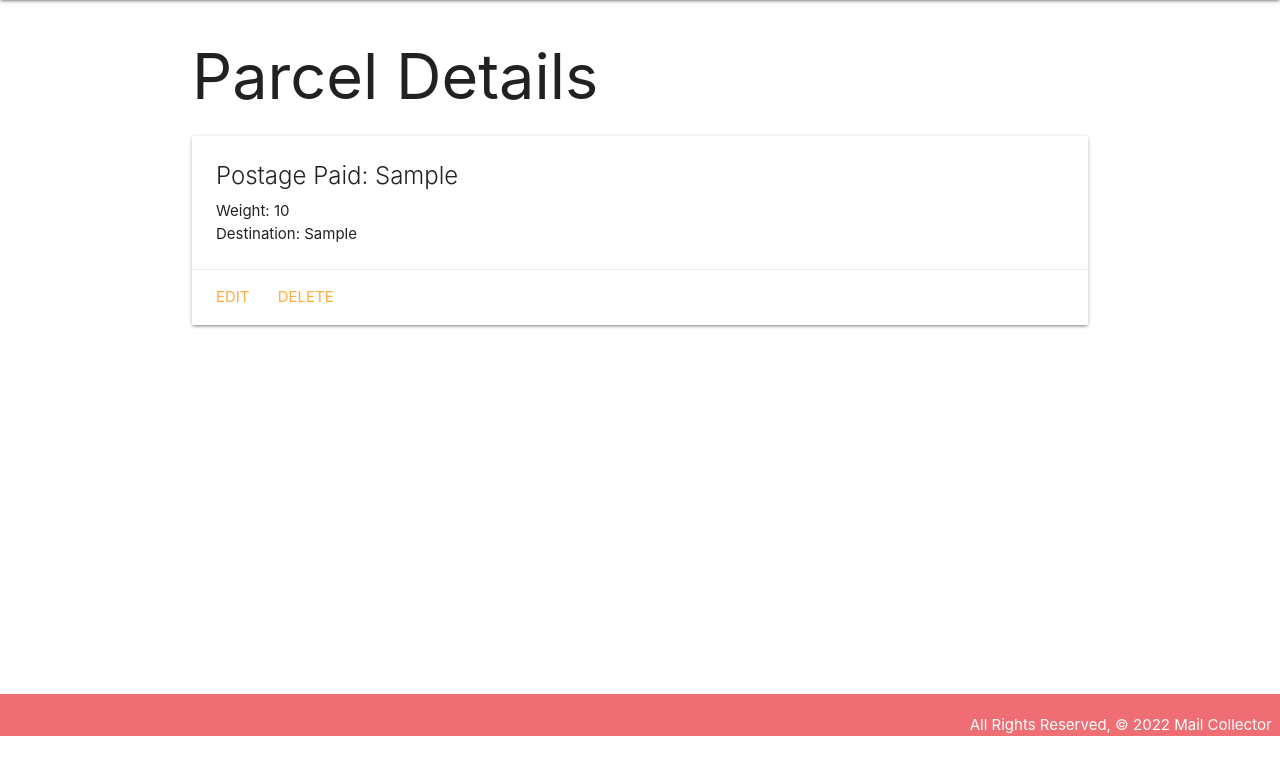
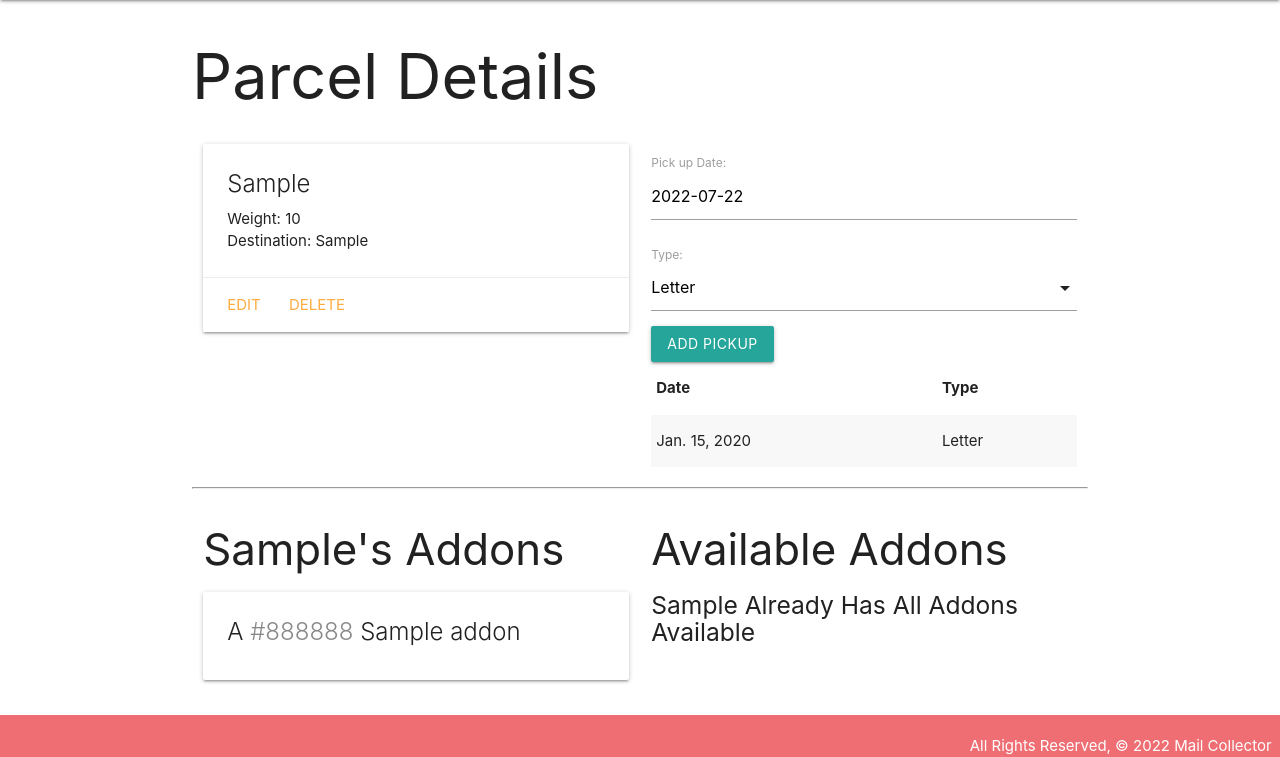
Before and after one commit to dominikconway/mail_collector, a Django app: page /parcels/1/ in a window 1280 px wide. Shown: the part 64-821 px from the top of the page. Before the commit the page ends 800 px from the top, so only its background shows below. Run offline with Django 4.2, Linux system fonts and the light colour scheme; tables that the repository leaves empty hold one stand-in row (values such as "Sample post").

Commit message:
adds one to many and many to many relationships

```diff
--- a/main_app/admin.py
+++ b/main_app/admin.py
@@ -1,4 +1,6 @@
 from django.contrib import admin
-from .models import Parcel
+from .models import Parcel, PickUp, Addon
 
 admin.site.register(Parcel)
+admin.site.register(PickUp)
+admin.site.register(Addon)
--- /dev/null
+++ b/main_app/forms.py
@@ -0,0 +1,7 @@
+from django.forms import ModelForm
+from .models import PickUp
+
+class PickUpForm(ModelForm):
+  class Meta:
+    model = PickUp
+    fields = ['date', 'type']
--- a/main_app/models.py
+++ b/main_app/models.py
@@ -1,13 +1,48 @@
+from datetime import date
 from django.db import models
 from django.urls import reverse
+
+TYPES = (
+    ('L', 'Letter'),
+    ('P', 'Package'),
+    ('F', 'Flat')
+)
+
+class Addon(models.Model):
+  name = models.CharField(max_length=50)
+  color = models.CharField(max_length=20)
+
+  def __str__(self):
+    return self.name
+
+  def get_absolute_url(self):
+    return reverse('addons_detail', kwargs={'pk': self.id})
 
 class Parcel(models.Model):
     postage = models.CharField(max_length=100)
     weight = models.IntegerField()
     destination = models.CharField(max_length=100)
 
+    addons = models.ManyToManyField(Addon)
+
     def __str__(self):
         return self.postage
 
     def get_absolute_url(self):
         return reverse('detail', kwargs={'parcel_id': self.id})
+
+
+class PickUp(models.Model):
+    date = models.DateField('Pick up Date')
+    type = models.CharField(max_length=1,
+    choices=TYPES,
+    default=TYPES[0][0]
+    )
+
+    parcel = models.ForeignKey(Parcel, on_delete=models.CASCADE)
+
+    def __str__(self):
+        return f"{self.get_type_display()} on {self.date}"
+
+    class Meta:
+        ordering = ['-date']
--- a/main_app/templates/base.html
+++ b/main_app/templates/base.html
@@ -8,6 +8,7 @@
   <title>Mail Collector</title>
   <link rel="stylesheet" href="https://cdnjs.cloudflare.com/ajax/libs/materialize/1.0.0/css/materialize.min.css">
   <link rel="stylesheet" type="text/css" href="{% static 'css/style.css' %}">
+  <script src="https://cdnjs.cloudflare.com/ajax/libs/materialize/1.0.0/js/materialize.min.js"></script>
 </head>
 <body>
   <header class="navbar-fixed">
--- a/main_app/templates/parcels/detail.html
+++ b/main_app/templates/parcels/detail.html
@@ -3,16 +3,93 @@
 
 <h1>Parcel Details</h1>
 
+<div class="row">
+  <div class="col s6">
     <div class="card">
       <div class="card-content">
-    <span class="card-title">Postage Paid: {{ parcel.postage }}</span>
+        <span class="card-title">{{ parcel.postage }}</span>
         <p>Weight: {{ parcel.weight }}</p>
         <p>Destination: {{ parcel.destination }}</p>
       </div>
       <div class="card-action">
         <a href="{% url 'parcels_update' parcel.id %}">Edit</a>
-    <a href="{% url 'parcels_delete' parcel.id %}">Delete</a>
+        <a href="{% url 'parcels_update' parcel.id %}">Delete</a>
       </div>
     </div>
+  </div>
+  <div class="col s6">
+    <form action="{% url 'add_pickup' parcel.id %}" method="post">
+      {% csrf_token %}
+      {{ pickup_form.as_p }}
+      <input type="submit" class="btn" value="Add Pickup">
+    </form>
+    <table class="striped">
+      <thead>
+        <tr><th>Date</th><th>Type</th></tr>
+      </thead>
+      <tbody>
+        {% for pickup in parcel.pickup_set.all %}
+          <tr>
+            <td>{{pickup.date}}</td>
+            <td>{{pickup.get_type_display}}</td>
+          </tr>
+        {% endfor %}
+      </tbody>
+    </table>
+  </div>
+</div>
+<hr>
+<div class="row">
+	<div class="col s6">
+		<h3>{{ parcel.postage }}'s Addons</h3>
+    {% if parcel.addons.count %}
+      {% for addon in parcel.addons.all %}
+        <div class="card">
+			<div class="card-content">
+				<span class="card-title">
+					A <span style="color: {{ addon.color }}">{{ addon.color }}</span> {{ addon.name }}
+            </span>
+          </div>
+        </div>
+      {% endfor %}
+    {% else %}
+      <h5>No Addons :(</h5>
+    {% endif %}
+  </div>
+  <!-- Available toys will come after this line -->
+  <div class="col s6">
+    <h3>Available Addons</h3>
+    {% if addons.count %}
+      {% for addon in addons.all %}
+        <div class="card">
+          <div class="card-content">
+            <span class="card-title">
+              A <span style="color: {{ addon.color }}">{{ addon.color }}</span> {{ addon.name }}
+            </span>
+          </div>
+          <div class="card-action">
+            <form action="{% url 'assoc_addon' parcel.id addon.id %}" method="post">
+                {% csrf_token %}
+              <button type="submit" class="btn">Add</button>
+            </form>
+          </div>
+        </div>
+      {% endfor %}
+    {% else %}
+      <h5>{{parcel.postage}} Already Has All Addons Available</h5>
+    {% endif %}
+  </div>
+</div>
+<script>
+  var dateEl = document.getElementById('id_date');
+  M.Datepicker.init(dateEl, {
+    format: 'yyyy-mm-dd',
+    defaultDate: new Date(),
+    setDefaultDate: true,
+    autoClose: true
+  });
 
+  var selectEl = document.getElementById('id_type');
+  M.FormSelect.init(selectEl);
+</script>
 {% endblock %}
--- a/main_app/urls.py
+++ b/main_app/urls.py
@@ -9,4 +9,11 @@ urlpatterns = [
     path('parcels/create/', views.ParcelCreate.as_view(), name='parcels_create'),
     path('parcels/<int:pk>/update', views.ParcelUpdate.as_view(), name='parcels_update'),
     path('parcels/<int:pk>/delete/', views.ParcelDelete.as_view(), name='parcels_delete'),
+    path('parcels/<int:parcel_id>/add_pickup/', views.add_pickup, name='add_pickup'),
+    path('parcels/<int:parcel_id>/assoc_toy/<int:addon_id>/', views.assoc_addon, name='assoc_addon'),
+    path('addons/', views.AddonList.as_view(), name='addons_index'),
+    path('addons/<int:pk>/', views.AddOnsDetail.as_view(), name='addons_detail'),
+    path('addons/create/', views.AddOnsCreate.as_view(), name='addons_create'),
+    path('addons/<int:pk>/update/', views.AddOnsUpdate.as_view(), name='addons_update'),
+    path('addons/<int:pk>/delete/', views.AddonsDelete.as_view(), name='addons_delete'),
 ]
--- a/main_app/views.py
+++ b/main_app/views.py
@@ -1,6 +1,8 @@
-from django.shortcuts import render
+from django.shortcuts import redirect, render
 from django.views.generic.edit import CreateView, UpdateView, DeleteView
-from .models import Parcel
+from django.views.generic import ListView, DetailView
+from .models import Parcel, Addon
+from .forms import PickUpForm
 from django.http import HttpResponse
 
 # class Mail:
@@ -44,4 +46,40 @@ def parcels_index(request):
 
 def parcels_detail(request, parcel_id):
     parcel = Parcel.objects.get(id=parcel_id)
-    return render(request, 'parcels/detail.html', {'parcel': parcel})
+    addons_parcel_doesnt_have = Addon.objects.exclude(id__in = parcel.addons.all().values_list('id'))
+    pickup_form = PickUpForm()
+    return render(request, 'parcels/detail.html', {
+        'parcel': parcel, 'pickup_form': pickup_form,
+        'addons' : addons_parcel_doesnt_have
+        })
+
+def add_pickup(request, parcel_id):
+    form = PickUpForm(request.POST)
+    if form.is_valid():
+        new_pickup = form.save(commit=False)
+        new_pickup.parcel_id = parcel_id
+        new_pickup.save()
+    return redirect('detail', parcel_id=parcel_id)
+
+class AddonList(ListView):
+  model = Addon
+
+class AddOnsDetail(DetailView):
+  model = Addon
+
+class AddOnsCreate(CreateView):
+  model = Addon
+  fields = '__all__'
+
+class AddOnsUpdate(UpdateView):
+  model = Addon
+  fields = ['name', 'color']
+
+class AddonsDelete(DeleteView):
+  model = Addon
+  success_url = '/addon/'
+
+def assoc_addon(request, parcel_id, addon_id):
+  # Note that you can pass a toy's id instead of the whole object
+  Parcel.objects.get(id=parcel_id).addons.add(addon_id)
+  return redirect('detail', parcel_id=parcel_id)
```
Also changed, not shown: main_app/migrations/0003_pickup.py (added), main_app/migrations/0004_addon_alter_pickup_options_alter_pickup_date.py (added), main_app/migrations/0005_parcel_addons.py (added). Lines whose indentation alone changed are shown as unchanged.
